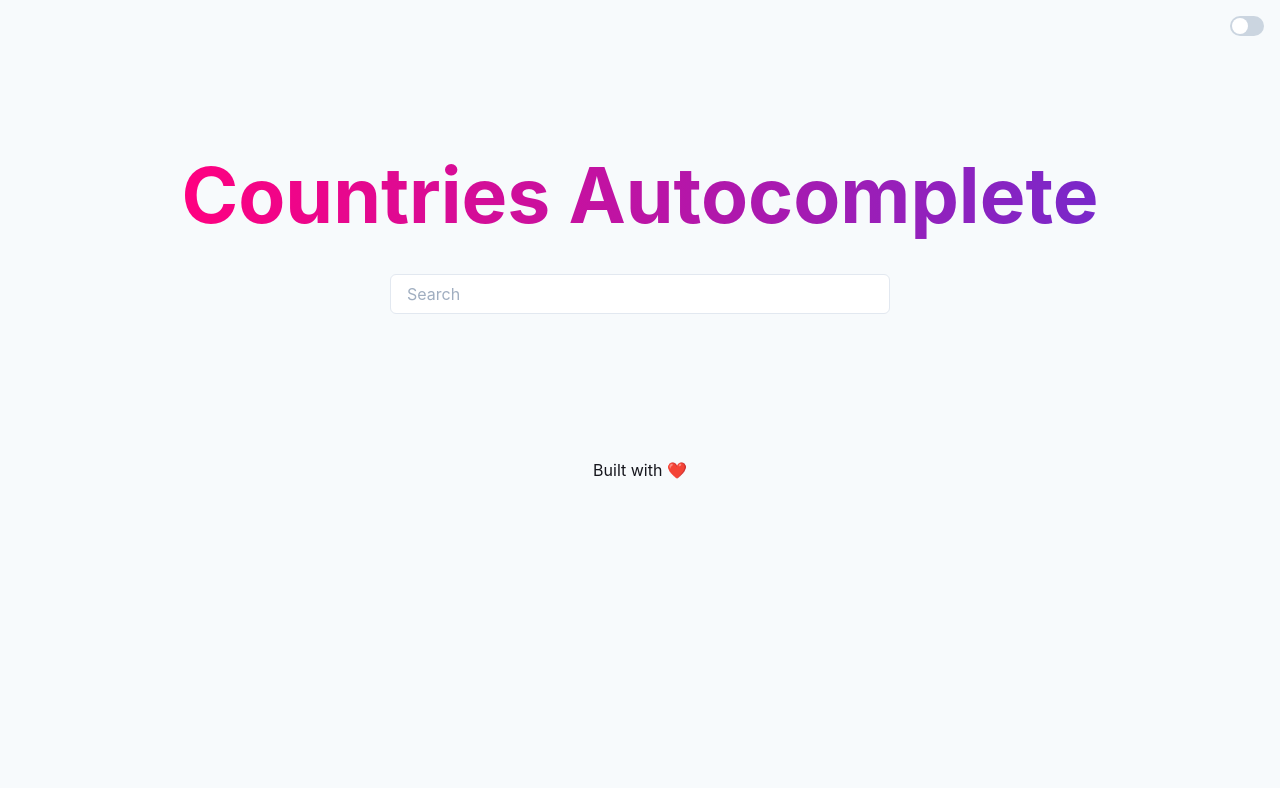
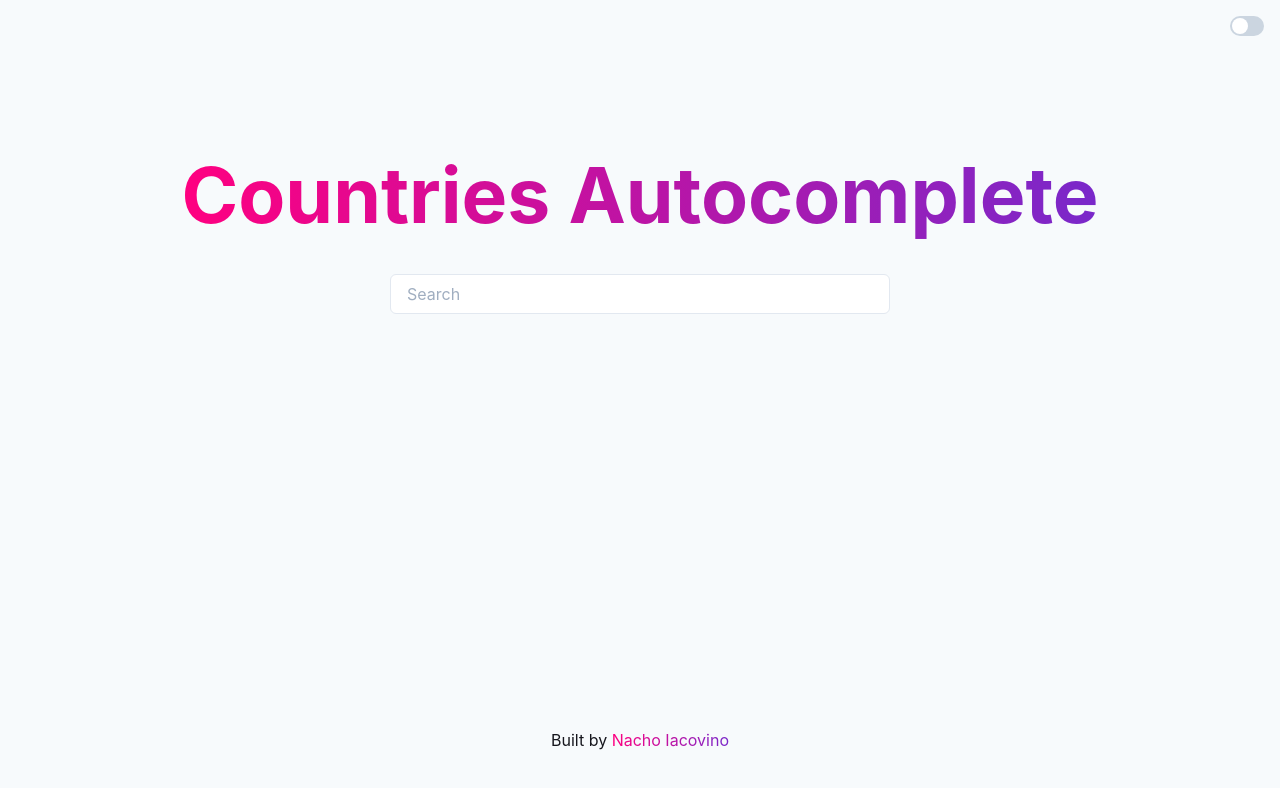
Before and after one commit to nachoiacovino/nextjs-autocomplete, a Next.js app: page / in a window 1280 px wide. Shown: the top 788 px of the page. Built offline with nearby package versions, Linux system fonts and the light colour scheme.

Commit message:
Modify footer

```diff
--- a/src/components/Footer.tsx
+++ b/src/components/Footer.tsx
@@ -1,5 +1,5 @@
 import { Flex, FlexProps } from '@chakra-ui/react';
 
 export const Footer = (props: FlexProps) => (
-  <Flex as='footer' py='8rem' {...props} />
+  <Flex as='footer' py='3rem' position='fixed' bottom='0px' {...props} />
 );
--- a/src/pages/index.tsx
+++ b/src/pages/index.tsx
@@ -1,4 +1,4 @@
-import { Text } from '@chakra-ui/react';
+import { Link, Text } from '@chakra-ui/react';
 
 import Autocomplete from '../components/Autocomplete';
 import { Container } from '../components/Container';
@@ -40,7 +40,18 @@ const Index = () => {
 
       <DarkModeSwitch />
       <Footer>
-        <Text>Built with ❤️</Text>
+        <Text>
+          Built by{' '}
+          <Link
+            href='https://twitter.com/nachoiacovino'
+            isExternal
+            bgGradient='linear(to-l, #7928CA, #FF0080)'
+            bgClip='text'
+            _hover={{ textDecoration: 'underline' }}
+          >
+            Nacho Iacovino
+          </Link>
+        </Text>
       </Footer>
     </Container>
   );
```
